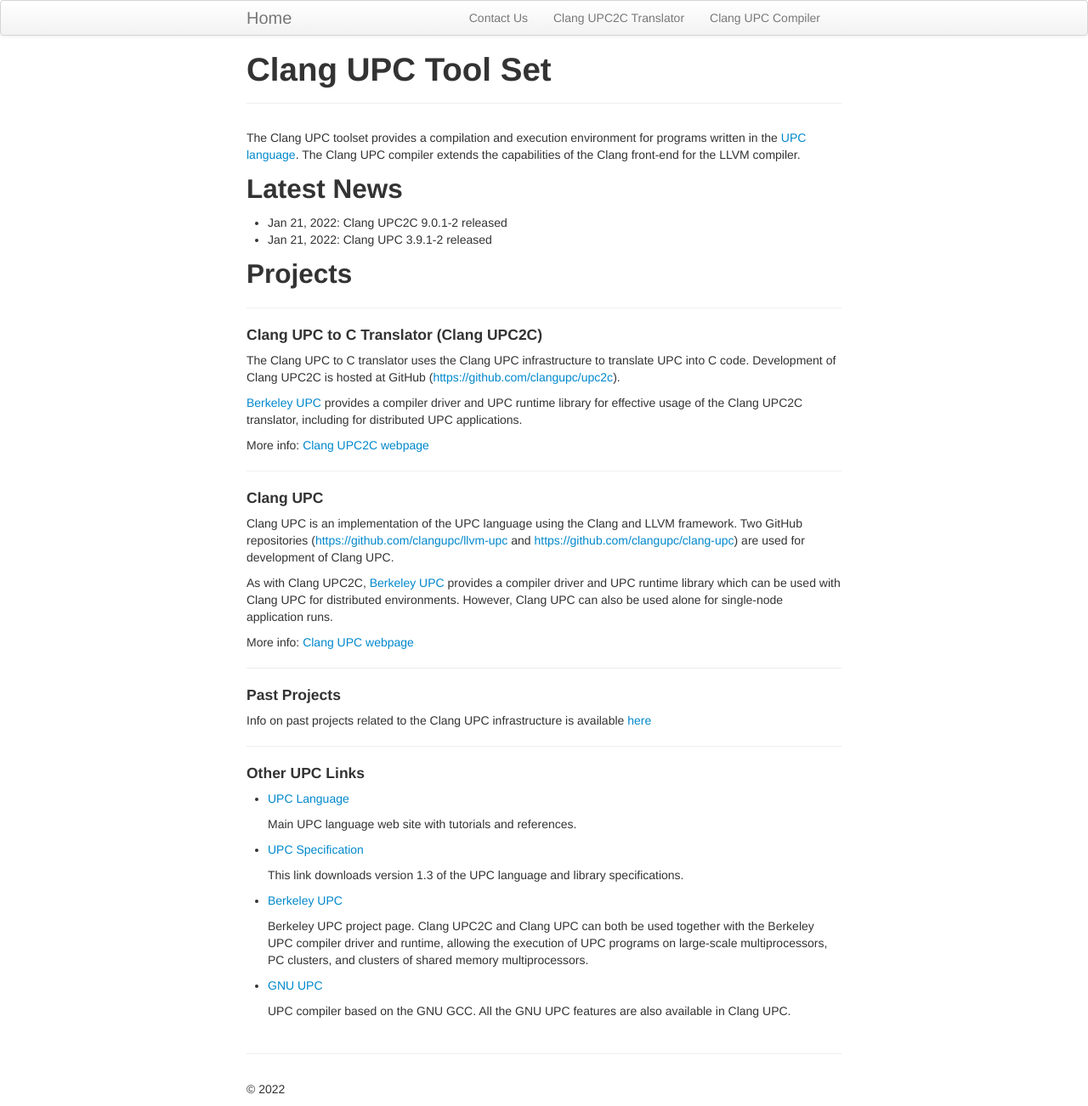
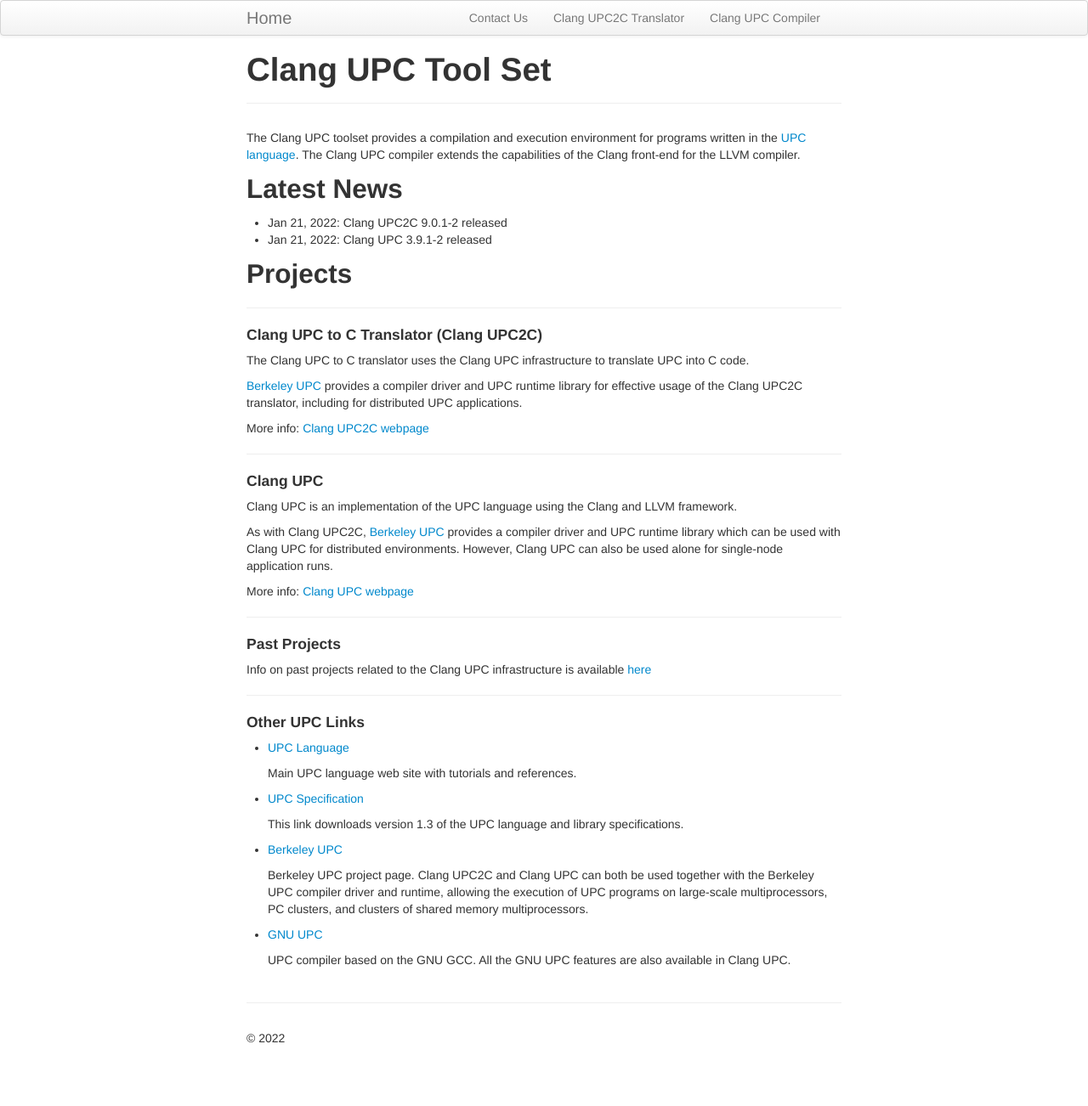
Before and after one commit to clangupc/clangupc.github.io, a Jekyll site: the page built from index_.md, in a window 1280 px wide. Shown: the whole page at 85% size. Built offline with Jekyll 4.4.1, drawn with Linux system fonts in a browser that asks for light colours; after the commit the page ends 1242 px from its top, so only the background shows below that.

Commit message:
Remove github repo links from intro material

```diff
--- a/index_.md
+++ b/index_.md
@@ -21,8 +21,7 @@
 #### Clang UPC to C Translator (Clang UPC2C)
 
 The Clang UPC to C translator uses the Clang UPC infrastructure to
-translate UPC into C code.  Development of Clang UPC2C is hosted at GitHub
-([https://github.com/clangupc/upc2c](https://github.com/clangupc/upc2c)).
+translate UPC into C code.
 
 [Berkeley UPC](https://upc.lbl.gov) provides a compiler driver and UPC
 runtime library for effective usage of the Clang UPC2C translator, including
@@ -35,11 +34,7 @@
 #### Clang UPC
 
 Clang UPC is an implementation of the UPC language using the Clang and LLVM
-framework.  Two GitHub repositories
-([https://github.com/clangupc/llvm-upc](https://github.com/clangupc/llvm-upc)
-and
-[https://github.com/clangupc/clang-upc](https://github.com/clangupc/clang-upc))
-are used for development of Clang UPC.
+framework.
 
 As with Clang UPC2C, [Berkeley UPC](https://upc.lbl.gov) provides a compiler
 driver and UPC runtime library which can be used with Clang UPC for distributed
```
